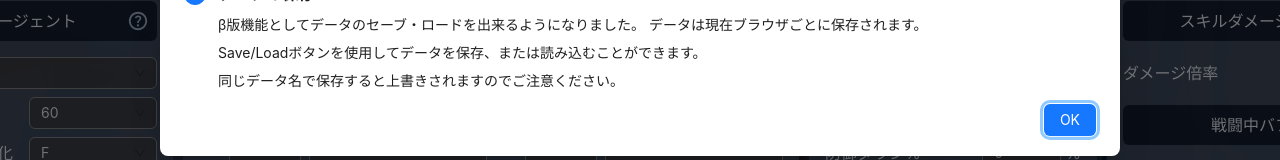
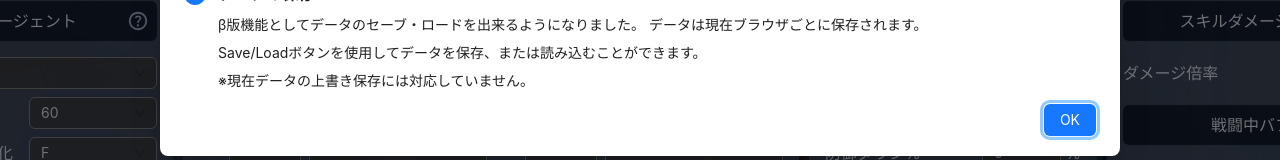
Before and after one commit to negagen/zzz-calculator, a Next.js app: page / in a window 1280 px wide. Both pictures are taken after a click on the element "セーブ機能（β）". Shown: the part 138-298 px from the top of the page. Built offline with nearby package versions, Linux system fonts and the light colour scheme.

Commit message:
Fix help

```diff
--- a/components/pages/Calculator.tsx
+++ b/components/pages/Calculator.tsx
@@ -81,7 +81,7 @@ export const Calculator = () => {
               <p>
                 Save/Loadボタンを使用してデータを保存、または読み込むことができます。
               </p>
-              <p>同じデータ名で保存すると上書きされますのでご注意ください。</p>
+              <p>※現在データの上書き保存には対応していません。</p>
             </div>
           }
         />
```
